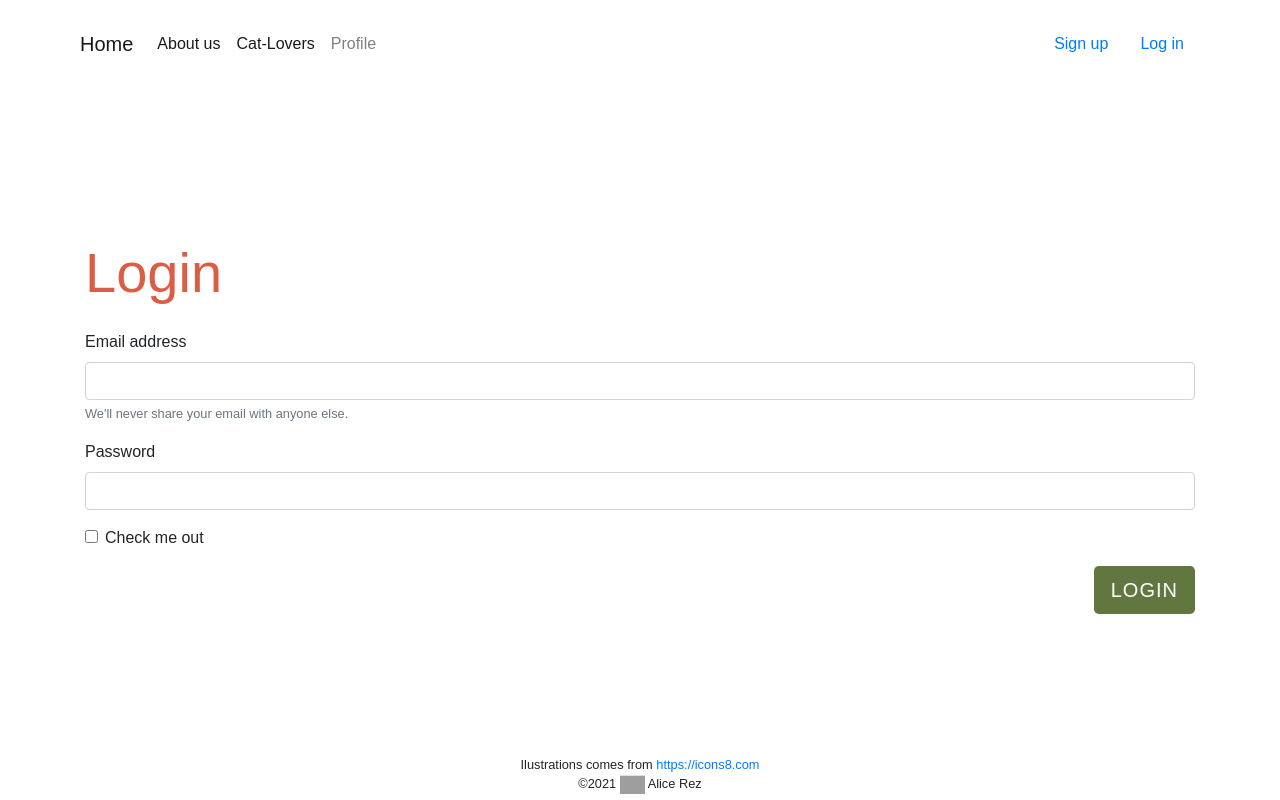
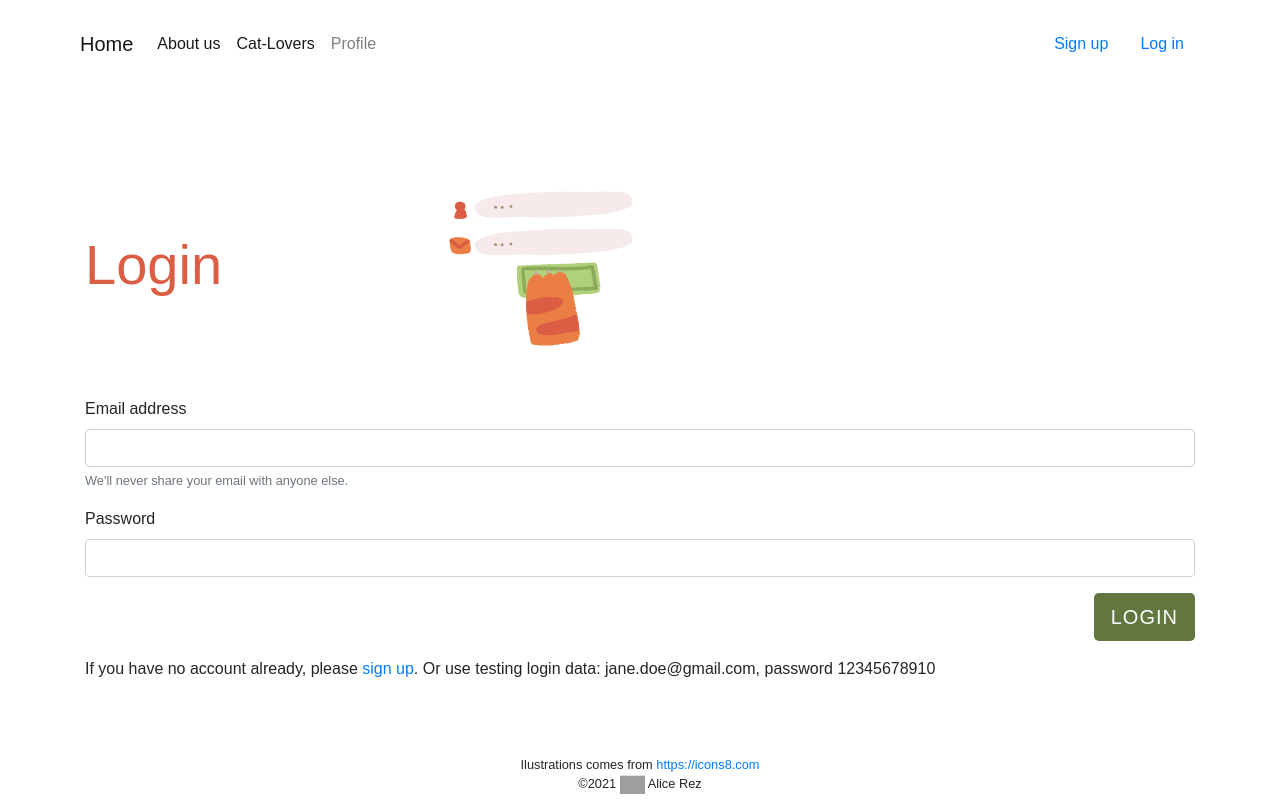
Before and after one commit to Alice-Rez/cat-world-fullstack-registration, a React (Create React App) app in the folder client/: page /log-in in a window 1280 px wide. Built offline with nearby package versions, Linux system fonts and the light colour scheme; grey boxes are pictures that could not be loaded.

Commit message:
login restyled

```diff
--- a/client/src/components/Login.jsx
+++ b/client/src/components/Login.jsx
@@ -1,5 +1,8 @@
 import Axios from "axios";
 import React, { useState } from "react";
+import { Link } from "react-router-dom";
+import login from "../assets/images/login.svg";
+import denied from "../assets/images/access_denied.svg";
 
 export default function Login(props) {
   const [loginData, setData] = useState({});
@@ -38,9 +41,18 @@ export default function Login(props) {
   };
 
   return (
-    <div className="container">
-      <h2 className="display-4 py-3 text-left">Login</h2>
+    <section className="container login">
       <form onSubmit={submit}>
+        <header className="d-flex align-items-center flex-wrap-reverse">
+          <h2 className="display-4 py-3 text-left">Login</h2>
+          <figure className="my-3 container">
+            <img
+              src={login}
+              alt="cat pawn is clicking on the login button"
+              className="message-image"
+            />
+          </figure>
+        </header>
         <div className="form-group">
           <label htmlFor="exampleInputEmail1">Email address</label>
           <input
@@ -65,28 +77,30 @@ export default function Login(props) {
             onInput={getData}
           />
         </div>
-        <div className="form-group form-check">
-          <input
-            type="checkbox"
-            className="form-check-input"
-            id="exampleCheck1"
-          />
-          <label className="form-check-label" htmlFor="exampleCheck1">
-            Check me out
-          </label>
-        </div>
         <div className="text-right">
           <button type="submit" className="btn btn-submit btn-lg">
             Login
           </button>
         </div>
+        <p className="mt-3">
+          If you have no account already, please{" "}
+          <Link to="/register">sign up</Link>. Or use testing login data:
+          jane.doe@gmail.com, password 12345678910
+        </p>
+        {warning ? (
+          <div className="my-5 d-flex flex-wrap-reverse align-items-center message">
+            <img
+              src={denied}
+              alt="cat is sadly looking on computer, because her access was denied"
+              className="message-image"
+            />
+            <p className="alert-danger p-3">
+              Access denied! Combination of the e-mail and password is not
+              correct
+            </p>
+          </div>
+        ) : null}
       </form>
-      {warning ? (
-        <div className="alert-danger m-3 p-3">
-          {" "}
-          Combination of the e-mail and password is not correct
-        </div>
-      ) : null}
-    </div>
+    </section>
   );
 }
--- a/client/src/components/RegisterFunction.jsx
+++ b/client/src/components/RegisterFunction.jsx
@@ -60,7 +60,7 @@ export default function RegisterFunction() {
           <figure className="my-3 container">
             <img
               src={register}
-              alt="mobile with the bubble with cat inside of it as a "
+              alt="mobile with the bubble with cat inside of it as a metaphore for signing in"
               className="message-image"
             />
           </figure>
```
